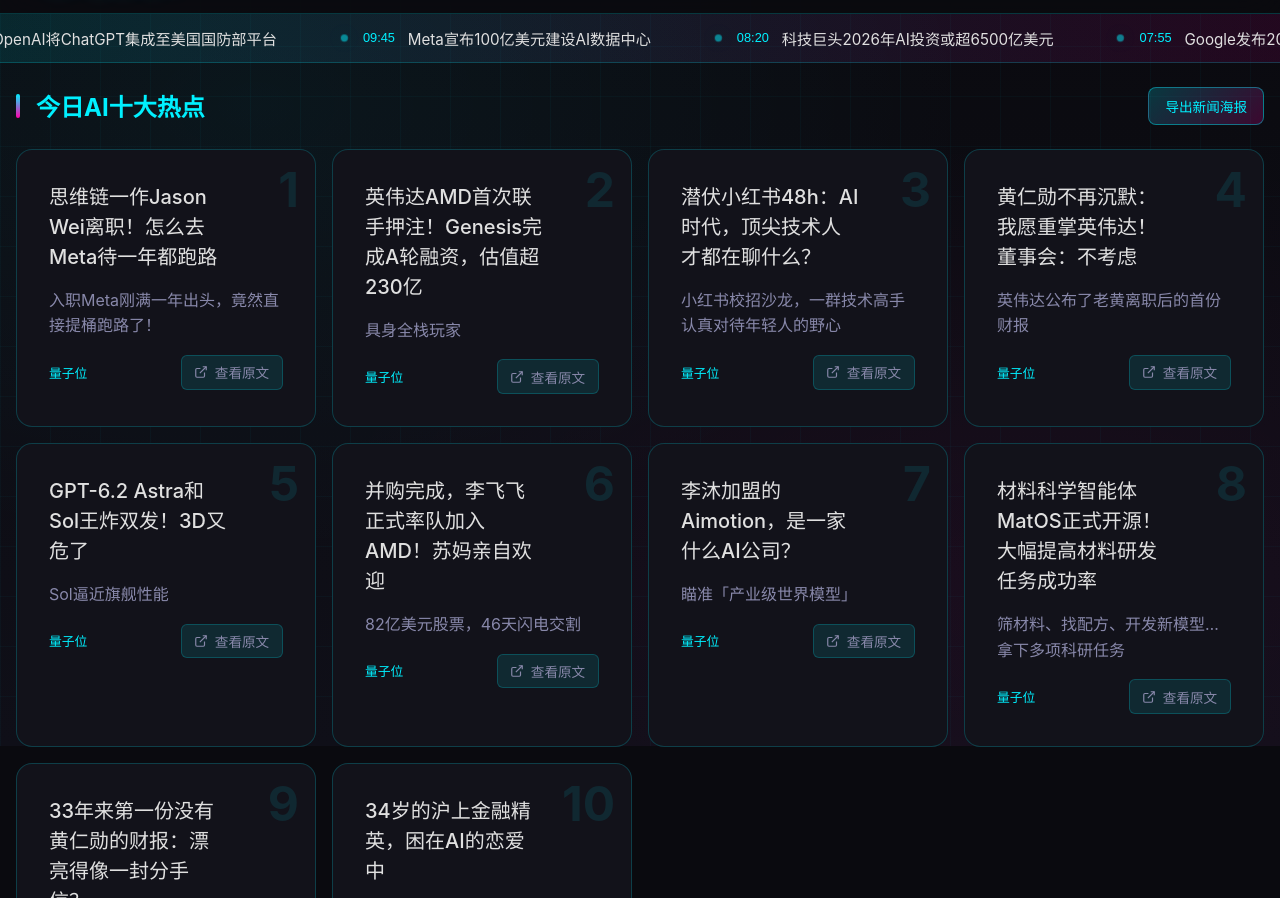
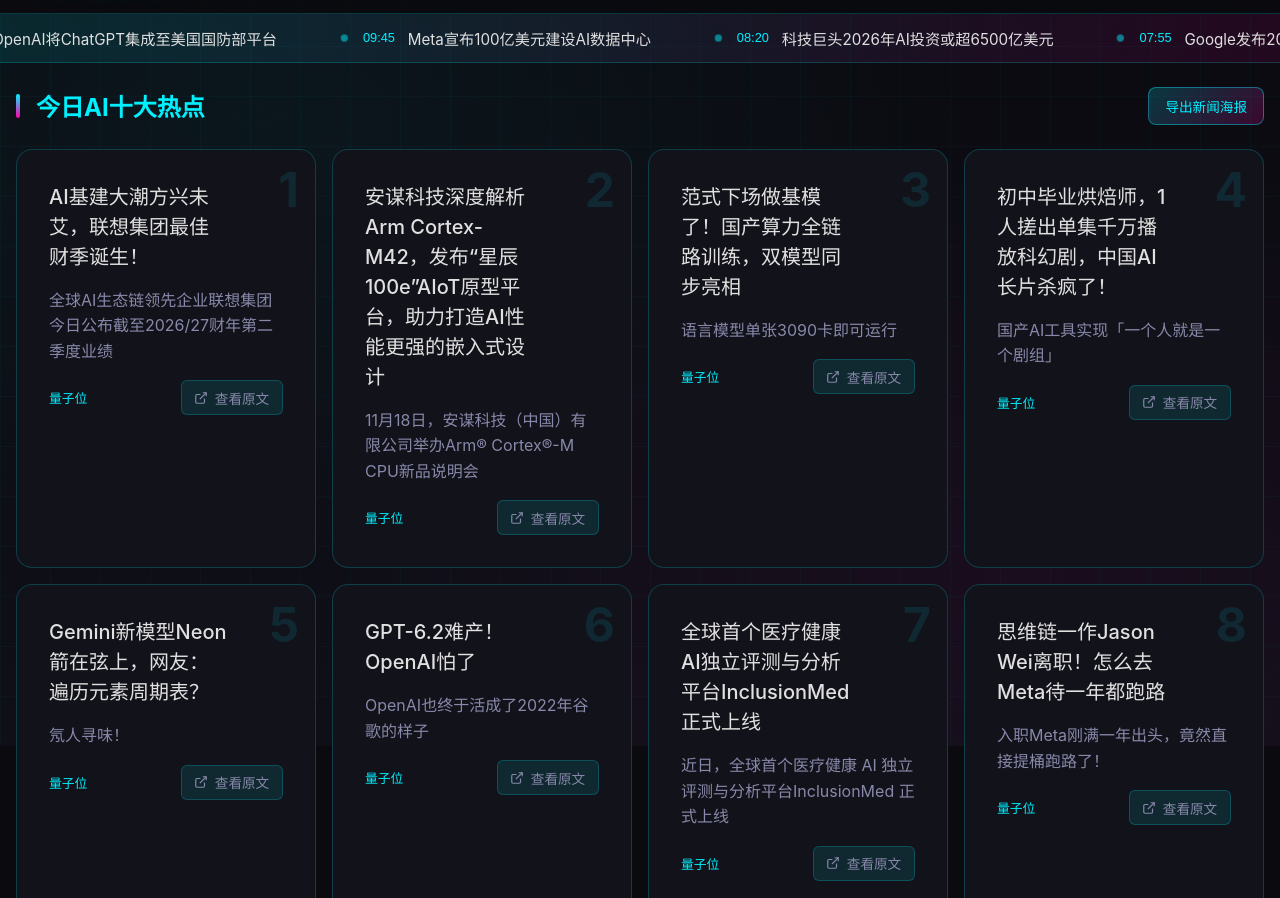
Before and after one commit to yang6633/ai-daily, a plain HTML site: page index.html in a window 1280 px wide. Shown: the part 54-952 px from the top of the page. Drawn offline with Linux system fonts and the light colour scheme.

Commit message:
chore: 更新AI新闻 2026-11-19

```diff
--- a/index.html
+++ b/index.html
@@ -703,72 +703,72 @@
 
         const mockHotNews = [
     {
+        "title": "AI基建大潮方兴未艾，联想集团最佳财季诞生！",
+        "url": "https://www.qbitai.com/2026/11/511088.html",
+        "summary": "全球AI生态链领先企业联想集团今日公布截至2026/27财年第二季度业绩",
+        "source": "量子位",
+        "rank": 1
+    },
+    {
+        "title": "安谋科技深度解析Arm Cortex-M42，发布“星辰100e”AIoT原型平台，助力打造AI性能更强的嵌入式设计",
+        "url": "https://www.qbitai.com/2026/11/511079.html",
+        "summary": "11月18日，安谋科技（中国）有限公司举办Arm® Cortex®-M CPU新品说明会",
+        "source": "量子位",
+        "rank": 2
+    },
+    {
+        "title": "范式下场做基模了！国产算力全链路训练，双模型同步亮相",
+        "url": "https://www.qbitai.com/2026/11/511071.html",
+        "summary": "语言模型单张3090卡即可运行",
+        "source": "量子位",
+        "rank": 3
+    },
+    {
+        "title": "初中毕业烘焙师，1 人搓出单集千万播放科幻剧，中国AI长片杀疯了！",
+        "url": "https://www.qbitai.com/2026/11/510947.html",
+        "summary": "国产AI工具实现「一个人就是一个剧组」",
+        "source": "量子位",
+        "rank": 4
+    },
+    {
+        "title": "Gemini新模型Neon箭在弦上，网友：遍历元素周期表？",
+        "url": "https://www.qbitai.com/2026/11/510922.html",
+        "summary": "氖人寻味！",
+        "source": "量子位",
+        "rank": 5
+    },
+    {
+        "title": "GPT-6.2难产！OpenAI怕了",
+        "url": "https://www.qbitai.com/2026/11/510914.html",
+        "summary": "OpenAI也终于活成了2022年谷歌的样子",
+        "source": "量子位",
+        "rank": 6
+    },
+    {
+        "title": "全球首个医疗健康AI独立评测与分析平台InclusionMed正式上线",
+        "url": "https://www.qbitai.com/2026/11/510916.html",
+        "summary": "近日，全球首个医疗健康 AI 独立评测与分析平台InclusionMed 正式上线",
+        "source": "量子位",
+        "rank": 7
+    },
+    {
         "title": "思维链一作Jason Wei离职！怎么去Meta待一年都跑路",
         "url": "https://www.qbitai.com/2026/11/510811.html",
         "summary": "入职Meta刚满一年出头，竟然直接提桶跑路了！",
         "source": "量子位",
-        "rank": 1
-    },
-    {
-        "title": "英伟达AMD首次联手押注！Genesis完成A轮融资，估值超230亿",
-        "url": "https://www.qbitai.com/2026/11/510821.html",
-        "summary": "具身全栈玩家",
-        "source": "量子位",
-        "rank": 2
-    },
-    {
-        "title": "潜伏小红书48h：AI时代，顶尖技术人才都在聊什么？",
-        "url": "https://www.qbitai.com/2026/11/510737.html",
-        "summary": "小红书校招沙龙，一群技术高手认真对待年轻人的野心 ",
-        "source": "量子位",
-        "rank": 3
-    },
-    {
-        "title": "黄仁勋不再沉默：我愿重掌英伟达！董事会：不考虑",
-        "url": "https://www.qbitai.com/2026/11/510726.html",
-        "summary": "英伟达公布了老黄离职后的首份财报",
-        "source": "量子位",
-        "rank": 4
-    },
-    {
-        "title": "GPT-6.2 Astra和Sol王炸双发！3D又危了",
-        "url": "https://www.qbitai.com/2026/11/510707.html",
-        "summary": "Sol逼近旗舰性能",
-        "source": "量子位",
-        "rank": 5
-    },
-    {
-        "title": "并购完成，李飞飞正式率队加入AMD！苏妈亲自欢迎",
-        "url": "https://www.qbitai.com/2026/11/510695.html",
-        "summary": "82亿美元股票，46天闪电交割",
-        "source": "量子位",
-        "rank": 6
-    },
-    {
-        "title": "李沐加盟的Aimotion，是一家什么AI公司？",
-        "url": "https://www.qbitai.com/2026/11/510688.html",
-        "summary": "瞄准「产业级世界模型」",
-        "source": "量子位",
-        "rank": 7
-    },
-    {
-        "title": "材料科学智能体MatOS正式开源！大幅提高材料研发任务成功率",
-        "url": "https://www.qbitai.com/2026/11/510652.html",
-        "summary": "筛材料、找配方、开发新模型…拿下多项科研任务",
-        "source": "量子位",
         "rank": 8
     },
     {
-        "title": "33年来第一份没有黄仁勋的财报：漂亮得像一封分手信？",
-        "url": "https://www.huxiu.com/article/4906531.html?f=rss",
-        "summary": " 本文来自微信公众号： 未来图灵 ，作者：张凤静当地时间11月17日，黄仁勋发了一篇很长的声明。道歉",
+        "title": "油价电费牵动选票，拆解美国大选背后的民生逻辑",
+        "url": "https://www.huxiu.com/article/4905028.html?f=rss",
+        "summary": " 油价和电费飞涨，让美国选民火冒三丈。明明美国经济账面光鲜，普通人却买单，油企暴利变成了老百姓加不起",
         "source": "虎嗅",
         "rank": 9
     },
     {
-        "title": "34岁的沪上金融精英，困在AI的恋爱中",
-        "url": "https://www.huxiu.com/article/4906530.html?f=rss",
-        "summary": " 本文来自微信公众号： 温度纪 ，作者：温度纪，编辑：路子甲海外留学，券商工作，年入百万。构建这段精",
+        "title": "清理了100个死亡现场我才明白，孤独死和钱没关系",
+        "url": "https://www.huxiu.com/article/4906827.html?f=rss",
+        "summary": " 本文来自微信公众号： 看客inSight ，作者：看客老话说得好，天上不会掉馅饼。当你在互联网上刷",
         "source": "虎嗅",
         "rank": 10
     }
```
